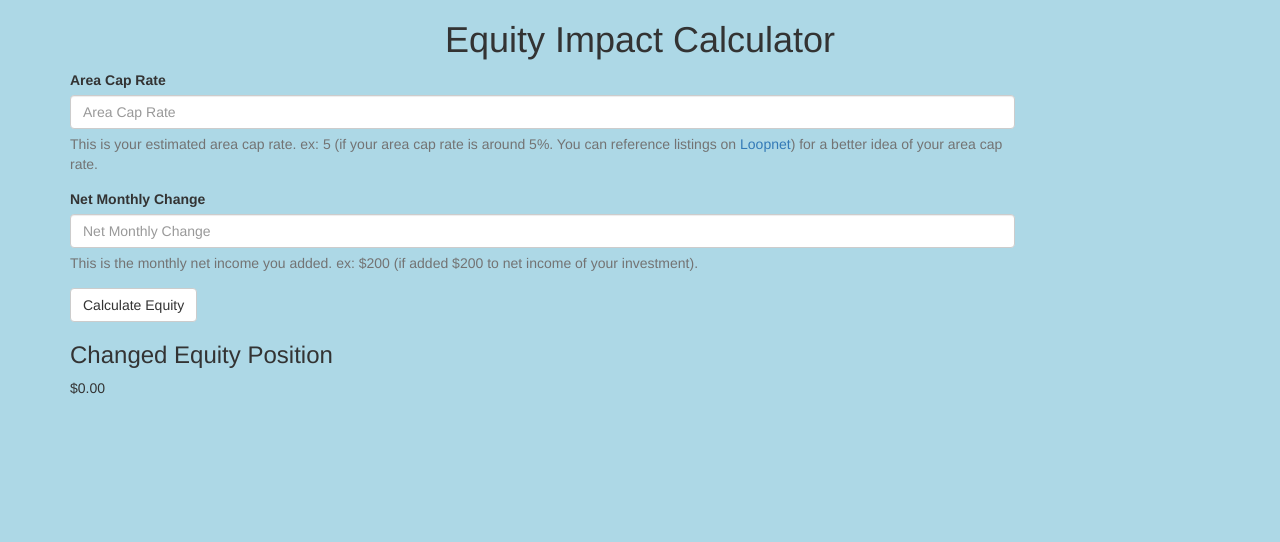
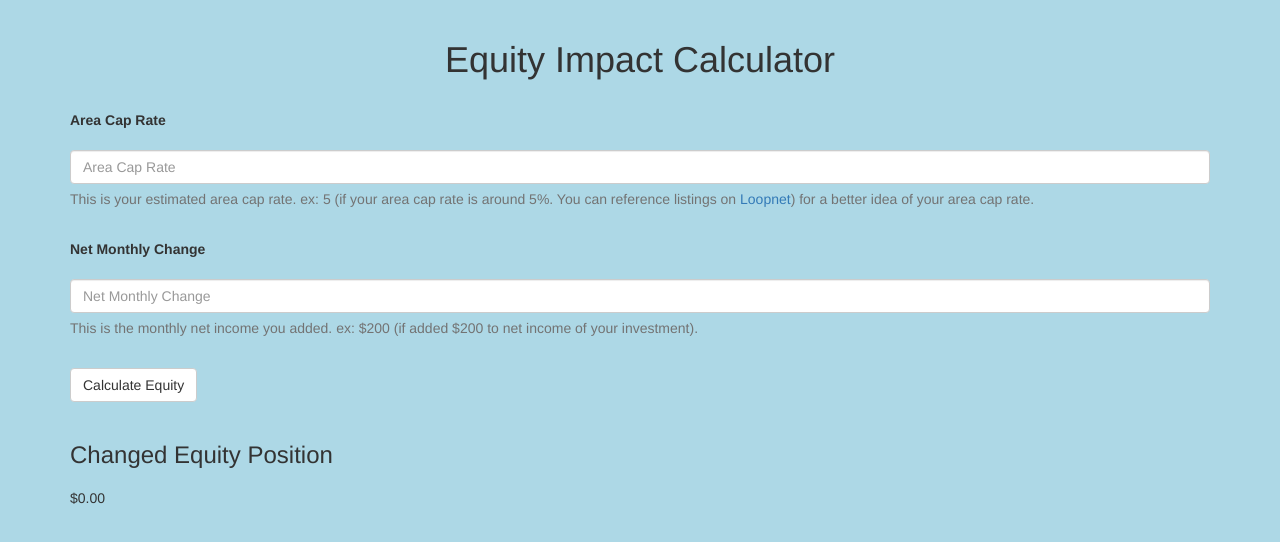
Before and after one commit to synapticsynergy/solomvp, a website: page public/index.html in a window 1280 px wide. Drawn offline with nearby package versions, Linux system fonts and the light colour scheme.

Commit message:
added more styling padding. centered bootstrap appropriately.

```diff
--- a/public/index.html
+++ b/public/index.html
@@ -11,7 +11,7 @@
     <div class="container containerColor">
       <h1 class="text-center">Equity Impact Calculator</h1>
       <div class="row">
-      <div class="col-md-10">
+      <div class="col-md-12">
         <div ng-controller="calcController">
           <form name="calcForm">
             <div class="form-group">
--- a/public/style.css
+++ b/public/style.css
@@ -1,3 +1,16 @@
 body {
-    background-color: lightblue;
+  background-color: lightblue;
 }
+
+h1 {
+  padding: 20px;
+}
+
+label, p {
+  padding-bottom: 15px;
+}
+
+h3 {
+  padding-top: 20px;
+  padding-bottom: 10px;
+}
```
